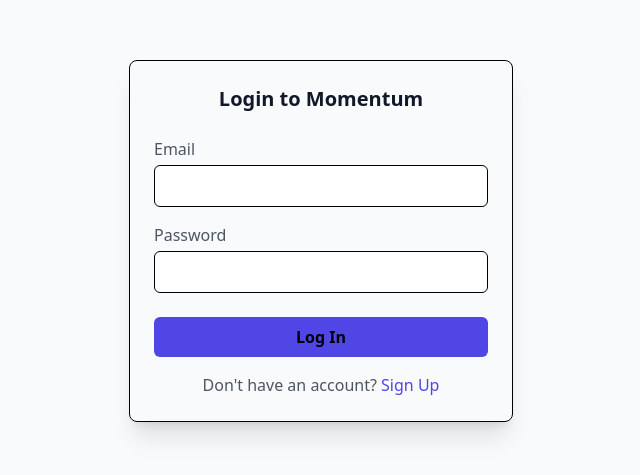
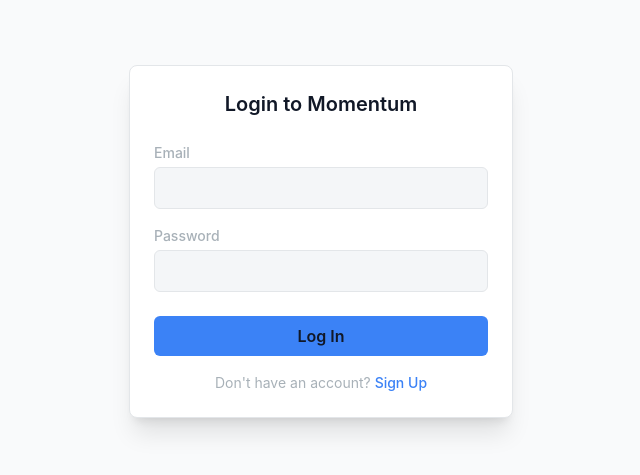
Before and after one commit to silkpanda/Momentum, a React (Vite) app: page /login in a window 1280 px wide. Shown: the part 159-634 px from the top of the page, without its empty margins (319-959 px from the left). Built offline with nearby package versions, Linux system fonts and the light colour scheme; no server answers.

Commit message:
Refactor and updated adding child to household

```diff
--- a/src/components/CreateHouseholdModal.jsx
+++ b/src/components/CreateHouseholdModal.jsx
@@ -103,7 +103,7 @@
           <button
             type="submit"
             disabled={loading}
-            className="w-full py-3 px-4 bg-action-primary text-action-primary-inverted font-semibold rounded-md hover:bg-action-primary-hover disabled:opacity-50 transition duration-150"
+            className="w-full py-3 px-4 bg-action-primary text-on-action font-semibold rounded-md hover:bg-action-primary-hover disabled:opacity-50 transition duration-150"
           >
             {loading ? 'Creating Structure...' : 'Create Household & Profile'}
           </button>
--- a/src/index.css
+++ b/src/index.css
@@ -1,40 +1,28 @@
-/* src/index.css: FINAL STYLING FIX (Calm Light Theme) */
+/* src/index.css: THE PRIMARY CSS ENTRY POINT */
 
-/* ================================================= */
-/* 1. SEMANTIC COLOR VARIABLES (Based on Style Guide 3.2) */
-/* ================================================= */
-:root {
-    /* Backgrounds */
-    --color-bg-canvas: #F9FAFB;      /* bg-gray-50 */
-    --color-bg-surface: #FFFFFF;     /* bg-white - Cards/Modals */
-    --color-bg-secondary: #F4F6F8;   /* CRITICAL FIX: Added definition for secondary background */
+/* --- 1. VARIABLE IMPORT & DEFINITION --- */
+/* CRITICAL: We use @import to pull ALL our theme variables FIRST. */
+@import "./styles/theme.css";
 
-    /* Text */
-    --color-text-primary: #111827;   /* text-gray-900 */
-    --color-text-secondary: #4B5563; /* text-gray-600 */
-
-    /* Action & Signal Colors */
-    --color-action-primary: #4F46E5; /* bg-indigo-600 */
-    --color-action-hover: #4338CA;   /* bg-indigo-700 */
-    --color-action-inverted: #FFFFFF; /* Text on button */
-
-    --color-signal-success: #16A34A; /* text-green-600 */
-    --color-signal-alert: #DC2626;   /* text-red-600 */
-    --color-signal-focus: #FACC15;   /* bg-yellow-400 */
-
-    /* Borders & Shadow */
-    --color-border-subtle: #E5E7EB;  /* border-gray-200 */
-}
-
-/* ================================================= */
-/* 2. TAILWIND DIRECTIVES */
-/* ================================================= */
-
+/* --- 2. TAILWIND DIRECTIVES --- */
+/* These MUST come AFTER all other imports and before any other CSS. */
 @tailwind base;
 @tailwind components;
 @tailwind utilities;
 
-/* Apply the canvas background globally */
+/* --- 3. GLOBAL BASE STYLES --- */
+/* Apply the canvas background globally using the variable we imported */
 body {
+    /* Set the font from the theme variables */
+    font-family: var(--font-primary);
+    /* Set the background from the theme variables */
     background-color: var(--color-bg-canvas);
+    /* Set the primary text color from the theme variables */
+    color: var(--color-text-primary);
+    margin: 0;
+    padding: 0;
+    /* This prevents mobile highlight on elements */
+    -webkit-tap-highlight-color: transparent;
 }
+
+/* Any other global utility or base styles can go below here. */
--- a/src/styles/theme.css
+++ b/src/styles/theme.css
@@ -1,66 +1,59 @@
 /* /src/styles/theme.css */
-
-/* Core Theme Foundation
-  Based on the "Calm Signal, Optional Spark" Style Guide.
-*/
 
 :root {
   /* === 1. Base Palette (Calm) === */
   --palette-gray-0: #FFFFFF;
   --palette-gray-50: #F9FAFB;
-  --palette-gray-100: #F3F4F6;
-  --palette-gray-300: #D1D5DB;
-  --palette-gray-500: #6B7280;
-  --palette-gray-700: #374151;
+  --palette-gray-100: #F4F6F8;
+  --palette-gray-300: #E3E6E9;
+  --palette-gray-500: #A8B1B8;
+  --palette-gray-700: #4B5563;
   --palette-gray-900: #111827;
   --palette-black: #000000;
 
   /* === 2. Semantic Roles (Signal) === */
+  /* Backgrounds */
   --color-bg-canvas: var(--palette-gray-50);
-  --color-bg-surface: var(--palette-gray-0);
-  --color-bg-muted: var(--palette-gray-100);
-  --color-text-primary: var(--palette-gray-700);
+  --color-bg-surface: var(--palette-gray-0); /* Cards/Modals */
+  --color-bg-muted: var(--palette-gray-100); /* Input Fields/Subtle BGs */
+
+  /* Text */
+  --color-text-primary: var(--palette-gray-900);
   --color-text-secondary: var(--palette-gray-500);
   --color-text-disabled: var(--palette-gray-300);
-  --color-text-inverted: var(--palette-gray-0);
+  --color-text-inverted: var(--palette-gray-0); /* Text on dark backgrounds */
+
+  /* Borders */
   --color-border-primary: var(--palette-gray-300);
   --color-border-muted: var(--palette-gray-100);
 
-  /* === 3. Action & State Palette (Spark) === */
-  --palette-action-500: #4F46E5;
-  --palette-action-600: #4338CA;
-  --color-action-primary: var(--palette-action-500);
-  --color-action-primary-hover: var(--palette-action-600);
-  --color-text-on-action: var(--palette-gray-0);
-  --palette-success-500: #10B981;
-  --palette-warning-500: #F59E0B;
-  --palette-danger-500: #EF4444;
-  --color-signal-success: var(--palette-success-500);
-  --color-signal-warning: var(--palette-warning-500);
-  --color-signal-danger: var(--palette-danger-500);
+  /* Action & State (Spark) */
+  --color-action-primary: #3B82F6; /* Blue-500 */
+  --color-action-primary-hover: #2563EB; /* Blue-600 */
+  --color-text-on-action: var(--palette-gray-0); /* White text on blue button */
 
-  /* === 4. Accent Palette (User-controlled) === */
-  --palette-accent-forest: #059669;
-  --palette-accent-ruby: #DC2626;
-  --palette-accent-aqua: #0891B2;
+  --color-signal-success: #10B981; /* Green-500 */
+  --color-signal-warning: #F59E0B; /* Amber-500 */
+  --color-signal-danger: #EF4444; /* Red-500 */
+  --color-signal-error-bg: #FEF2F2; /* Red-50 */
+  --color-signal-error-border: #FCA5A5; /* Red-300 */
+  --color-signal-error: #DC2626; /* Red-600 */
 
-  /* === 5. Typography === */
-  --font-primary: 'Inter', -apple-system, BlinkMacSystemFont, "Segoe UI", Roboto, sans-serif;
+  /* --- Managed Profile Palette (Google Calendar Colors) --- */
+  --color-managed-red: #D93025;
+  --color-managed-orange: #F9814E;
+  --color-managed-yellow: #F6BF26;
+  --color-managed-green: #0B8043;
+  --color-managed-teal: #009688;
+  --color-managed-blue: #4285F4;
+  --color-managed-purple: #793D9B;
+  --color-managed-gray: #616161;
+
+  /* === 4. Typography === */
+  --font-primary: Inter, sans-serif;
   --text-2xl: 1.5rem;
   --text-lg: 1.125rem;
   --text-base: 1rem;
   --text-sm: 0.875rem;
   --text-xs: 0.75rem;
-  --font-normal: 400;
-  --font-medium: 500;
-  --font-semibold: 600;
 }
-
-/* Also, let's add a quick body style */
-body {
-  font-family: var(--font-primary);
-  background-color: var(--color-bg-canvas);
-  color: var(--color-text-primary);
-  margin: 0;
-  padding: 0;
-}
--- a/src/views/Login.jsx
+++ b/src/views/Login.jsx
@@ -44,7 +44,8 @@
 
   return (
     <div className="flex items-center justify-center min-h-screen bg-bg-canvas">
-      <div className="p-6 max-w-sm w-full bg-bg-primary rounded-lg shadow-xl border border-border-primary">
+      {/* FIX: Changed bg-bg-primary to the correct semantic background: bg-bg-surface */}
+      <div className="p-6 max-w-sm w-full bg-bg-surface rounded-lg shadow-xl border border-border-primary">
         <h2 className="text-xl font-semibold mb-6 text-text-primary text-center">
           Login to Momentum
         </h2>
@@ -69,7 +70,7 @@
               id="email"
               value={email}
               onChange={(e) => setEmail(e.target.value)}
-              className="w-full px-3 py-2 bg-bg-secondary border border-border-primary rounded-md focus:outline-none focus:ring-2 focus:ring-action-primary"
+              className="w-full px-3 py-2 bg-bg-muted border border-border-primary rounded-md focus:outline-none focus:ring-2 focus:ring-action-primary"
               disabled={loading}
               required
             />
@@ -88,7 +89,7 @@
               id="password"
               value={password}
               onChange={(e) => setPassword(e.target.value)}
-              className="w-full px-3 py-2 bg-bg-secondary border border-border-primary rounded-md focus:outline-none focus:ring-2 focus:ring-action-primary"
+              className="w-full px-3 py-2 bg-bg-muted border border-border-primary rounded-md focus:outline-none focus:ring-2 focus:ring-action-primary"
               disabled={loading}
               required
             />
@@ -98,7 +99,7 @@
           <button
             type="submit"
             disabled={loading}
-            className="w-full py-2 px-4 bg-action-primary text-action-primary-inverted font-semibold rounded-md hover:bg-action-primary-hover disabled:opacity-50 transition duration-150"
+            className="w-full py-2 px-4 bg-action-primary text-on-action font-semibold rounded-md hover:bg-action-primary-hover disabled:opacity-50 transition duration-150"
           >
             {loading ? 'Logging In...' : 'Log In'}
           </button>
--- a/tailwind.config.js
+++ b/tailwind.config.js
@@ -1,4 +1,4 @@
-// tailwind.config.js
+// tailwind.config.js (COMPLETE FILE)
 
 /** @type {import('tailwindcss').Config} */
 export default {
@@ -9,12 +9,9 @@
   theme: {
     extend: {
       // --- 1. Typography ---
-      // Here we teach Tailwind to use our --font-primary variable
-      // whenever it sees the 'font-primary' class.
       fontFamily: {
         primary: ['var(--font-primary)'],
       },
-      // We also teach it our custom text sizes.
       fontSize: {
         '2xl': 'var(--text-2xl)',
         'lg': 'var(--text-lg)',
@@ -24,8 +21,6 @@
       },
 
       // --- 2. Colors ---
-      // This is the big one. We're mapping all our CSS variables
-      // to Tailwind color names.
       colors: {
         // Semantic Roles (Signal)
         'bg-canvas': 'var(--color-bg-canvas)',
@@ -48,11 +43,24 @@
         'signal-success': 'var(--color-signal-success)',
         'signal-warning': 'var(--color-signal-warning)',
         'signal-danger': 'var(--color-signal-danger)',
+        'signal-error': 'var(--color-signal-error)',
+        'signal-error-bg': 'var(--color-signal-error-bg)',
+        'signal-error-border': 'var(--color-signal-error-border)',
 
-        // Accent Palette (User-controlled)
+        // Accent Palette (for future theme/settings use)
         'accent-forest': 'var(--palette-accent-forest)',
         'accent-ruby': 'var(--palette-accent-ruby)',
         'accent-aqua': 'var(--palette-accent-aqua)',
+
+        // --- NEW: Managed Profile Palette (CRITICAL FIX AREA) ---
+        'managed-red': 'var(--color-managed-red)',
+        'managed-orange': 'var(--color-managed-orange)',
+        'managed-yellow': 'var(--color-managed-yellow)',
+        'managed-green': 'var(--color-managed-green)',
+        'managed-teal': 'var(--color-managed-teal)',
+        'managed-blue': 'var(--color-managed-blue)',
+        'managed-purple': 'var(--color-managed-purple)',
+        'managed-gray': 'var(--color-managed-gray)',
 
         // Base Palette (for convenience, if needed)
         'palette-gray-0': 'var(--palette-gray-0)',
```
Also changed, not shown: src/components/CreateManagedProfileForm.jsx (+85 -58 lines), src/components/CreateManagedProfileModal.jsx (added, +46 -0 lines), src/views/Dashboard.jsx (+25 -28 lines), src/views/HouseholdDashboard.jsx (+142 -75 lines), src/views/SignUp.jsx (+5 -4 lines).
